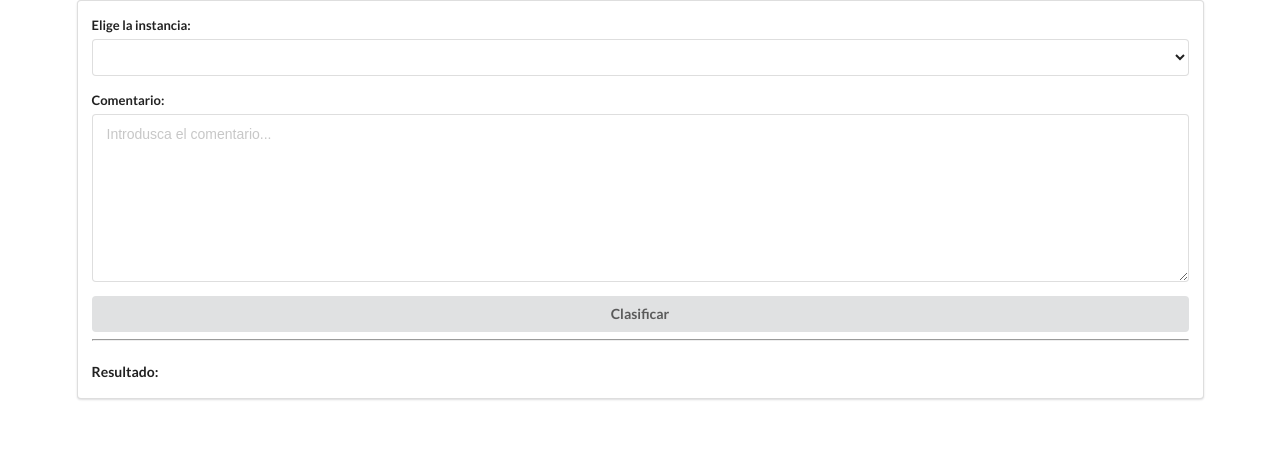
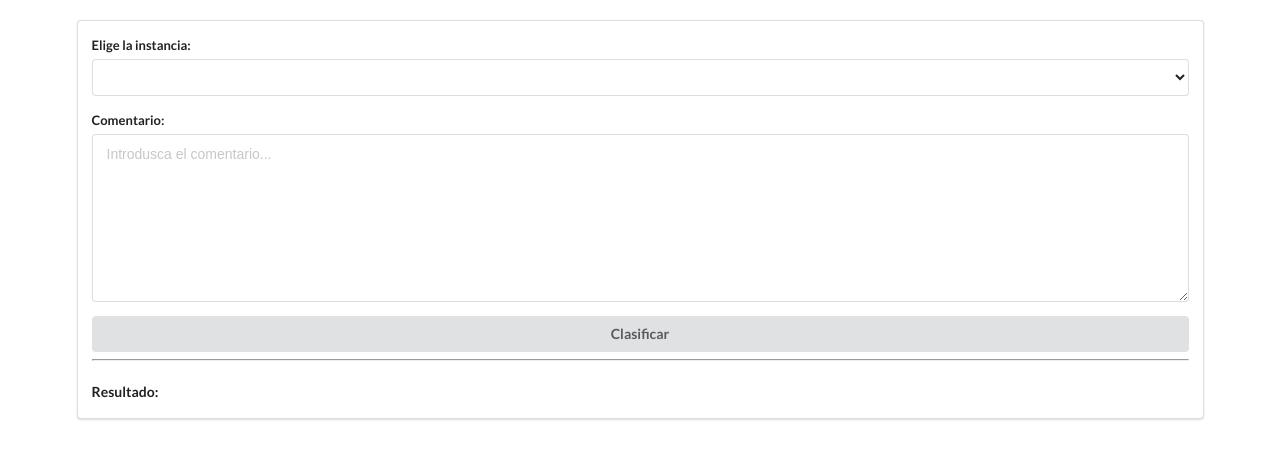
Before and after one commit to aicroe/sacnn, a Flask app: page / in a window 1280 px wide. Shown: the part 42-501 px from the top of the page. Run offline with Flask 2, Linux system fonts and the light colour scheme; tables that the repository leaves empty hold one stand-in row (values such as "Sample post"); parts of the project's set-up code (start-up, migrations or seed data) failed here and were passed over; some libraries are stand-ins or nearby versions.

Commit message:
Add space to top and bottom in main container

```diff
--- a/static/style.css
+++ b/static/style.css
@@ -32,3 +32,8 @@ nav div.ui.container a.item.active {
     color: rgba(0,0,0,.87);
     font-weight: 700;
 }
+
+.ui.segment {
+    margin-top: 20px !important;
+    margin-bottom: 20px !important;
+}
```
